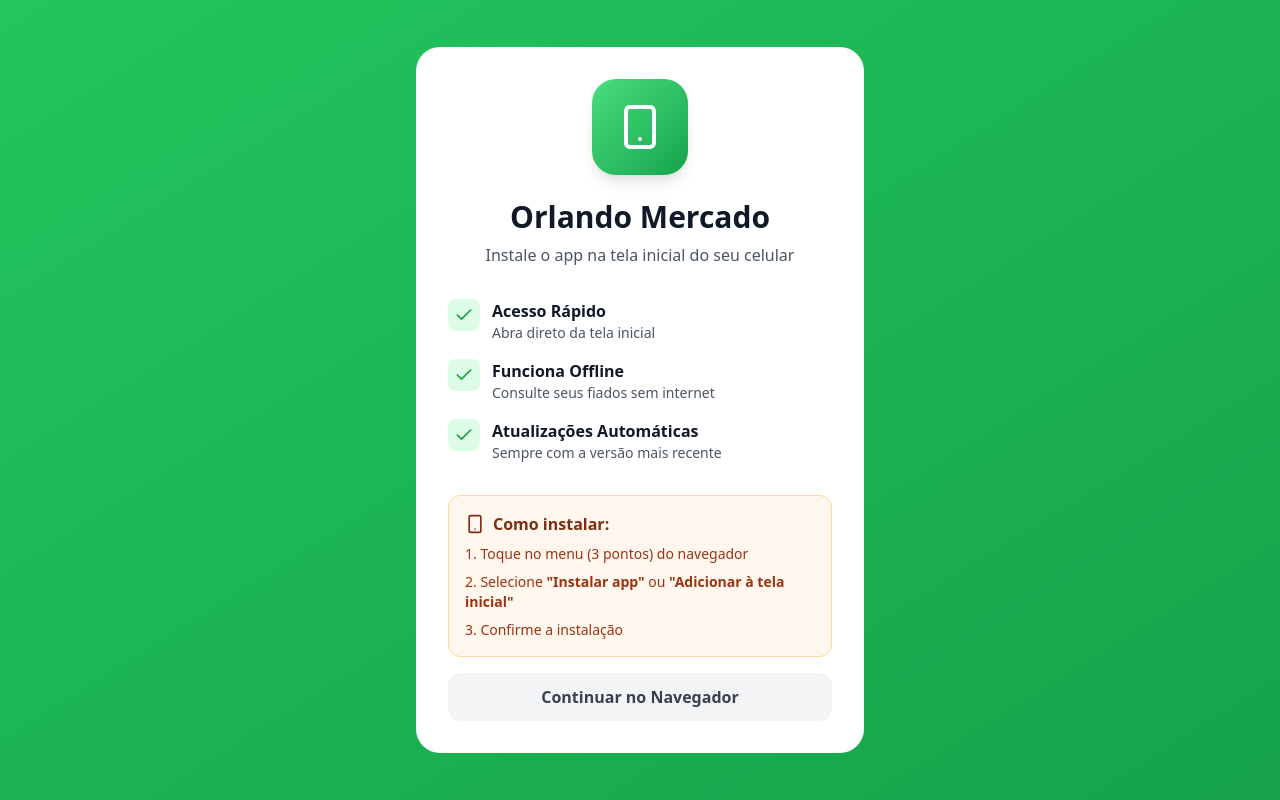
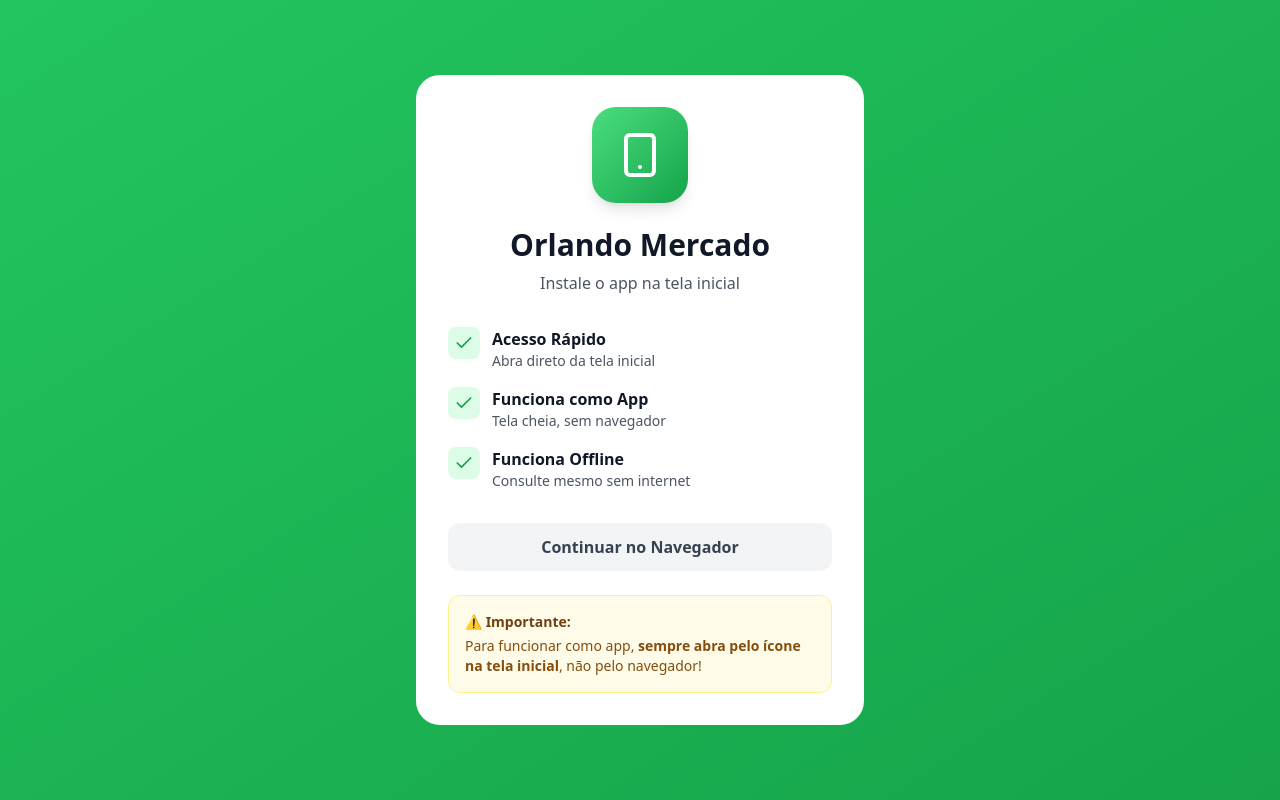
Before and after one commit to igrsantosdev/mini-mercado-cliente, a Next.js app: page /install in a window 1280 px wide. Built offline with nearby package versions, Linux system fonts and the light colour scheme.

Commit message:
Atualizar o page.tsx

```diff
--- a/app/install/page.tsx
+++ b/app/install/page.tsx
@@ -1,74 +1,129 @@
 'use client';
 import { useEffect, useState } from 'react';
-import { Download, Smartphone, Check, QrCode } from 'lucide-react';
-import Image from 'next/image';
+import { Download, Smartphone, Check, Share, Chrome, MoreVertical } from 'lucide-react';
 
 export default function InstallPage() {
   const [deferredPrompt, setDeferredPrompt] = useState<any>(null);
   const [isIOS, setIsIOS] = useState(false);
+  const [isAndroid, setIsAndroid] = useState(false);
+  const [isChrome, setIsChrome] = useState(false);
   const [isInstalled, setIsInstalled] = useState(false);
   const [installing, setInstalling] = useState(false);
+  const [installReady, setInstallReady] = useState(false);
 
   useEffect(() => {
-    // Detecta iOS
-    const iOS = /iPad|iPhone|iPod/.test(navigator.userAgent);
+    // Detecta plataforma
+    const ua = navigator.userAgent.toLowerCase();
+    const iOS = /ipad|iphone|ipod/.test(ua);
+    const android = /android/.test(ua);
+    const chrome = /chrome/.test(ua) && !/edg/.test(ua);
+
     setIsIOS(iOS);
+    setIsAndroid(android);
+    setIsChrome(chrome);
 
-    // Detecta se já está instalado
-    const installed = window.matchMedia('(display-mode: standalone)').matches;
-    setIsInstalled(installed);
+    console.log('Plataforma:', { iOS, android, chrome });
 
-    // Se já instalado, redireciona
-    if (installed) {
+    // Detecta se já está instalado (modo standalone)
+    const isStandalone = window.matchMedia('(display-mode: standalone)').matches;
+    const isStandaloneiOS = (window.navigator as any).standalone === true;
+
+    if (isStandalone || isStandaloneiOS) {
+      console.log('App já instalado em modo standalone');
+      setIsInstalled(true);
       setTimeout(() => {
         window.location.href = '/login';
-      }, 2000);
+      }, 1500);
+      return;
     }
 
-    // Captura evento de instalação
+    // Captura evento de instalação (Android/Chrome)
     const handleBeforeInstallPrompt = (e: any) => {
+      console.log('beforeinstallprompt event captured');
       e.preventDefault();
       setDeferredPrompt(e);
+      setInstallReady(true);
     };
 
     window.addEventListener('beforeinstallprompt', handleBeforeInstallPrompt);
+
+    // Detecta quando app for instalado
+    window.addEventListener('appinstalled', (evt) => {
+      console.log('App instalado com sucesso!');
+      setIsInstalled(true);
+      setTimeout(() => {
+        window.location.href = '/login';
+      }, 1000);
+    });
 
     return () => {
       window.removeEventListener('beforeinstallprompt', handleBeforeInstallPrompt);
     };
   }, []);
 
-  const handleInstall = async () => {
-    if (!deferredPrompt) return;
+  const handleInstallClick = async () => {
+    if (!deferredPrompt) {
+      console.log('Prompt não disponível');
+
+      // Mostra instruções alternativas
+      if (isAndroid) {
+        alert(
+          '📱 Como instalar:\n\n' +
+          '1. Abra o menu do Chrome (3 pontos ⋮)\n' +
+          '2. Toque em "Instalar app" ou "Adicionar à tela inicial"\n' +
+          '3. Confirme a instalação\n\n' +
+          'O app será aberto como aplicativo na próxima vez!'
+        );
+      }
+      return;
+    }
 
     setInstalling(true);
+    console.log('Mostrando prompt de instalação...');
 
-    // Mostra prompt de instalação
-    deferredPrompt.prompt();
+    try {
+      // Mostra o prompt nativo
+      await deferredPrompt.prompt();
 
-    // Aguarda escolha do usuário
+      // Aguarda a escolha do usuário
       const { outcome } = await deferredPrompt.userChoice;
 
+      console.log(`Resposta do usuário: ${outcome}`);
+
       if (outcome === 'accepted') {
-      console.log('App instalado!');
-      setTimeout(() => {
-        window.location.href = '/login';
-      }, 1000);
+        console.log('Usuário aceitou a instalação');
+        setIsInstalled(true);
+      } else {
+        console.log('Usuário recusou a instalação');
+        setInstalling(false);
       }
 
+      // Limpa o prompt
       setDeferredPrompt(null);
+      setInstallReady(false);
+    } catch (error) {
+      console.error('Erro ao instalar:', error);
       setInstalling(false);
+
+      alert(
+        'Não foi possível instalar automaticamente.\n\n' +
+        'Por favor, use o menu do navegador:\n' +
+        '1. Toque nos 3 pontos (⋮)\n' +
+        '2. Selecione "Instalar app"\n' +
+        '3. Confirme'
+      );
+    }
   };
 
   if (isInstalled) {
     return (
       <div className="min-h-screen bg-gradient-to-br from-green-500 to-green-600 flex items-center justify-center p-4">
-        <div className="bg-white rounded-3xl p-8 max-w-md w-full text-center">
+        <div className="bg-white rounded-3xl p-8 max-w-md w-full text-center animate-fade-in">
           <div className="w-20 h-20 bg-green-100 rounded-full flex items-center justify-center mx-auto mb-4">
             <Check className="w-10 h-10 text-green-600" />
           </div>
           <h1 className="text-2xl font-bold text-gray-900 mb-2">App Instalado!</h1>
-          <p className="text-gray-600 mb-4">Redirecionando...</p>
+          <p className="text-gray-600 mb-4">Abrindo aplicativo...</p>
           <div className="w-8 h-8 border-2 border-green-500 border-t-transparent rounded-full animate-spin mx-auto" />
         </div>
       </div>
@@ -77,8 +132,8 @@ export default function InstallPage() {
 
   return (
     <div className="min-h-screen bg-gradient-to-br from-green-500 to-green-600 flex items-center justify-center p-4">
-      <div className="bg-white rounded-3xl p-8 max-w-md w-full">
-        {/* Logo/Ícone */}
+      <div className="bg-white rounded-3xl p-8 max-w-md w-full animate-slide-up">
+        {/* Logo */}
         <div className="w-24 h-24 bg-gradient-to-br from-green-400 to-green-600 rounded-3xl flex items-center justify-center mx-auto mb-6 shadow-lg">
           <Smartphone className="w-12 h-12 text-white" />
         </div>
@@ -88,7 +143,7 @@ export default function InstallPage() {
           Orlando Mercado
         </h1>
         <p className="text-gray-600 text-center mb-8">
-          Instale o app na tela inicial do seu celular
+          Instale o app na tela inicial
         </p>
 
         {/* Benefícios */}
@@ -108,8 +163,8 @@ export default function InstallPage() {
               <Check className="w-5 h-5 text-green-600" />
             </div>
             <div>
-              <h3 className="font-semibold text-gray-900">Funciona Offline</h3>
-              <p className="text-sm text-gray-600">Consulte seus fiados sem internet</p>
+              <h3 className="font-semibold text-gray-900">Funciona como App</h3>
+              <p className="text-sm text-gray-600">Tela cheia, sem navegador</p>
             </div>
           </div>
 
@@ -118,18 +173,19 @@ export default function InstallPage() {
               <Check className="w-5 h-5 text-green-600" />
             </div>
             <div>
-              <h3 className="font-semibold text-gray-900">Atualizações Automáticas</h3>
-              <p className="text-sm text-gray-600">Sempre com a versão mais recente</p>
+              <h3 className="font-semibold text-gray-900">Funciona Offline</h3>
+              <p className="text-sm text-gray-600">Consulte mesmo sem internet</p>
             </div>
           </div>
         </div>
 
-        {/* Botão de Instalação - Android */}
-        {!isIOS && deferredPrompt && (
+        {/* ANDROID com Chrome - Botão Automático */}
+        {isAndroid && isChrome && installReady && (
+          <div className="space-y-3 mb-4">
             <button
-            onClick={handleInstall}
+              onClick={handleInstallClick}
               disabled={installing}
-            className="w-full h-14 bg-gradient-to-r from-green-500 to-green-600 hover:from-green-600 hover:to-green-700 text-white rounded-xl font-bold text-lg transition-all active:scale-95 shadow-lg flex items-center justify-center gap-2 mb-4"
+              className="w-full h-14 bg-gradient-to-r from-green-500 to-green-600 hover:from-green-600 hover:to-green-700 disabled:from-gray-400 disabled:to-gray-500 text-white rounded-xl font-bold text-lg transition-all active:scale-95 shadow-lg flex items-center justify-center gap-2"
             >
               {installing ? (
                 <>
@@ -139,50 +195,134 @@ export default function InstallPage() {
               ) : (
                 <>
                   <Download className="w-5 h-5" />
-                Instalar App
+                  Instalar App Agora
                 </>
               )}
             </button>
+
+            <div className="flex items-center justify-center gap-2 text-sm text-green-700 bg-green-50 py-2 px-4 rounded-lg">
+              <Chrome className="w-4 h-4" />
+              <span className="font-semibold">Instalação com 1 clique</span>
+            </div>
+          </div>
         )}
 
-        {/* Instruções para iOS */}
-        {isIOS && (
-          <div className="bg-blue-50 border border-blue-200 rounded-xl p-4 mb-4">
-            <h3 className="font-bold text-blue-900 mb-2 flex items-center gap-2">
-              <Smartphone className="w-5 h-5" />
-              Como instalar no iPhone:
+        {/* ANDROID - Instruções Manual */}
+        {isAndroid && (!isChrome || !installReady) && (
+          <div className="bg-orange-50 border-2 border-orange-200 rounded-xl p-5 mb-4">
+            <h3 className="font-bold text-orange-900 mb-3 flex items-center gap-2">
+              <MoreVertical className="w-5 h-5" />
+              Como instalar no Android:
             </h3>
-            <ol className="text-sm text-blue-800 space-y-2">
-              <li>1. Toque no botão <strong>Compartilhar</strong> (quadrado com seta ↑)</li>
-              <li>2. Role para baixo e toque em <strong>"Adicionar à Tela de Início"</strong></li>
-              <li>3. Toque em <strong>"Adicionar"</strong></li>
+
+            {!isChrome && (
+              <div className="mb-3 p-3 bg-orange-100 rounded-lg">
+                <p className="text-sm text-orange-900 font-semibold flex items-center gap-2">
+                  <Chrome className="w-4 h-4" />
+                  Abra esta página no Chrome para instalação automática
+                </p>
+              </div>
+            )}
+
+            <ol className="text-sm text-orange-800 space-y-2">
+              <li className="flex gap-2">
+                <span className="font-bold">1.</span>
+                <span>Toque no menu <strong>(3 pontos ⋮)</strong> do navegador</span>
+              </li>
+              <li className="flex gap-2">
+                <span className="font-bold">2.</span>
+                <span>Selecione <strong>"Instalar app"</strong> ou <strong>"Adicionar à tela inicial"</strong></span>
+              </li>
+              <li className="flex gap-2">
+                <span className="font-bold">3.</span>
+                <span>Toque em <strong>"Instalar"</strong></span>
+              </li>
+              <li className="flex gap-2">
+                <span className="font-bold">4.</span>
+                <span><strong className="text-orange-900">IMPORTANTE:</strong> Na próxima vez, <strong>abra pelo ícone na tela inicial</strong> (não pelo navegador)</span>
+              </li>
             </ol>
           </div>
         )}
 
-        {/* Instruções para Android sem prompt */}
-        {!isIOS && !deferredPrompt && (
-          <div className="bg-orange-50 border border-orange-200 rounded-xl p-4 mb-4">
-            <h3 className="font-bold text-orange-900 mb-2 flex items-center gap-2">
-              <Smartphone className="w-5 h-5" />
-              Como instalar:
+        {/* iOS - Instruções */}
+        {isIOS && (
+          <div className="bg-blue-50 border-2 border-blue-200 rounded-xl p-5 mb-4">
+            <h3 className="font-bold text-blue-900 mb-3 flex items-center gap-2">
+              <Share className="w-5 h-5" />
+              Como instalar no iPhone:
             </h3>
-            <ol className="text-sm text-orange-800 space-y-2">
-              <li>1. Toque no menu (3 pontos) do navegador</li>
-              <li>2. Selecione <strong>"Instalar app"</strong> ou <strong>"Adicionar à tela inicial"</strong></li>
-              <li>3. Confirme a instalação</li>
+            <ol className="text-sm text-blue-800 space-y-3">
+              <li className="flex gap-2">
+                <span className="font-bold">1.</span>
+                <span>Toque no botão <strong>Compartilhar</strong> (quadrado com seta ↑) no Safari</span>
+              </li>
+              <li className="flex gap-2">
+                <span className="font-bold">2.</span>
+                <span>Role para baixo e toque em <strong>"Adicionar à Tela de Início"</strong></span>
+              </li>
+              <li className="flex gap-2">
+                <span className="font-bold">3.</span>
+                <span>Toque em <strong>"Adicionar"</strong></span>
+              </li>
+              <li className="flex gap-2">
+                <span className="font-bold">4.</span>
+                <span><strong className="text-blue-900">IMPORTANTE:</strong> Abra o app pelo ícone na tela inicial</span>
+              </li>
             </ol>
+
+            <div className="mt-3 p-3 bg-blue-100 rounded-lg">
+              <p className="text-xs text-blue-900 font-semibold">
+                💡 O botão Compartilhar fica na barra inferior do Safari
+              </p>
+            </div>
           </div>
         )}
 
-        {/* Botão Alternativo */}
+        {/* Botão Continuar no Navegador */}
         <button
           onClick={() => window.location.href = '/login'}
           className="w-full h-12 bg-gray-100 hover:bg-gray-200 text-gray-700 rounded-xl font-semibold transition-all"
         >
           Continuar no Navegador
         </button>
+
+        {/* Dica Importante */}
+        <div className="mt-6 p-4 bg-yellow-50 border border-yellow-200 rounded-xl">
+          <p className="text-sm text-yellow-900 font-semibold mb-1">
+            ⚠️ Importante:
+          </p>
+          <p className="text-sm text-yellow-800">
+            Para funcionar como app, <strong>sempre abra pelo ícone na tela inicial</strong>, não pelo navegador!
+          </p>
         </div>
+      </div>
+
+      <style jsx>{`
+        @keyframes fade-in {
+          from { opacity: 0; }
+          to { opacity: 1; }
+        }
+
+        @keyframes slide-up {
+          from {
+            transform: translateY(20px);
+            opacity: 0;
+          }
+          to {
+            transform: translateY(0);
+            opacity: 1;
+          }
+        }
+
+        .animate-fade-in {
+          animation: fade-in 0.3s ease-in;
+        }
+
+        .animate-slide-up {
+          animation: slide-up 0.3s ease-out;
+        }
+      `}</style>
     </div>
   );
 }
```
Lines whose indentation alone changed are shown as unchanged.
